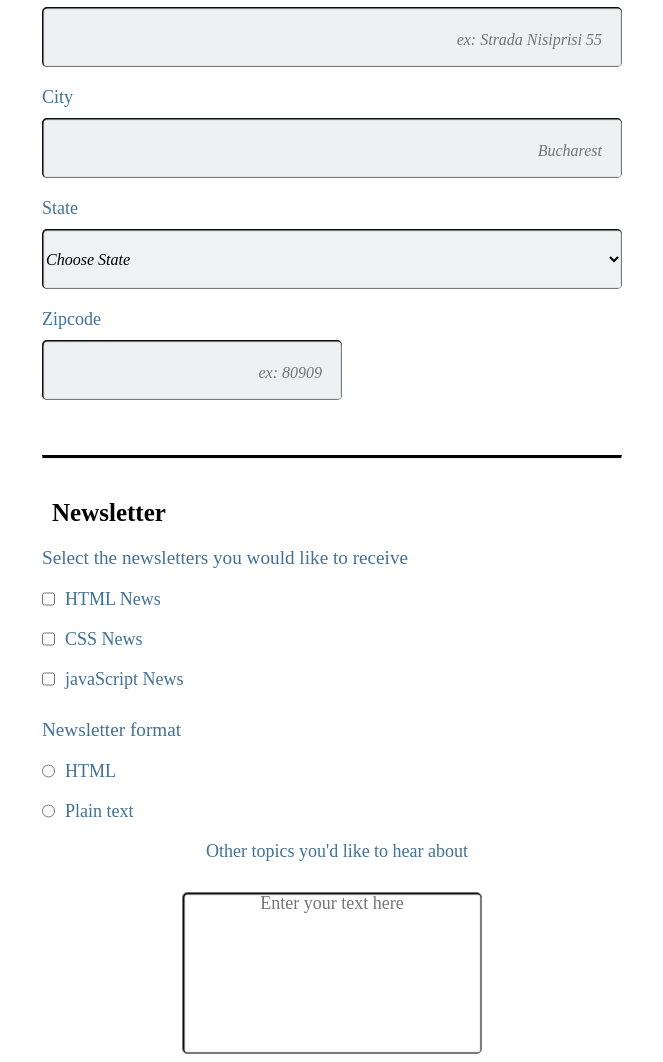
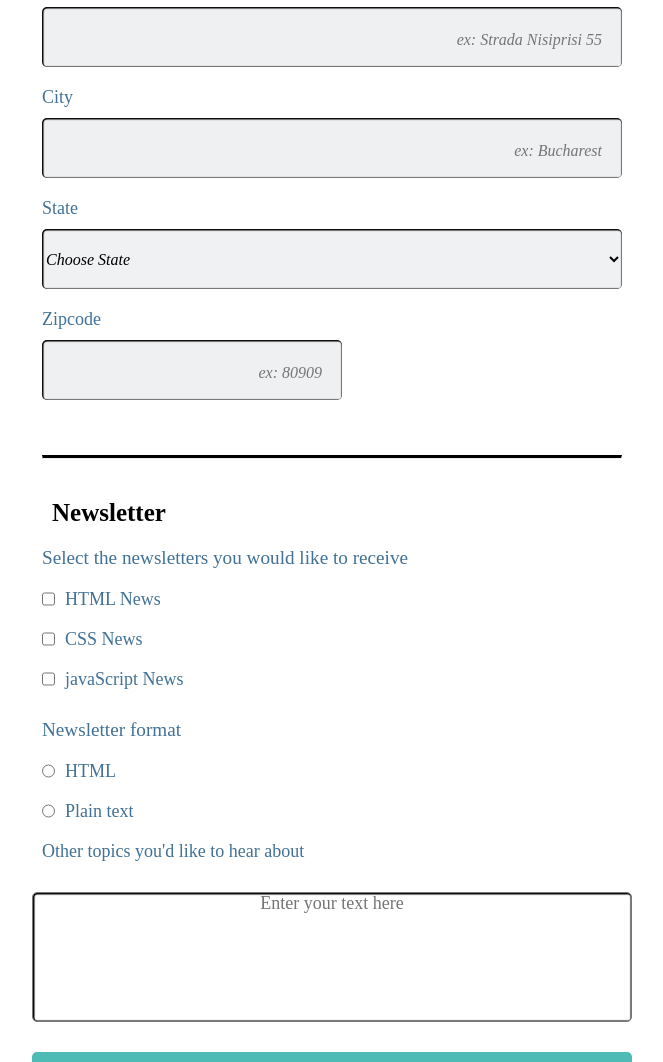
Before and after one commit to TypeErrorDev/Error-Dev-Registration-Form, a plain HTML site: page index.html in a window 1280 px wide. Shown: the part 662-1724 px from the top of the page, without its empty margins (308-971 px from the left). Drawn offline with Linux system fonts and the light colour scheme; a web font is replaced by a local one.

Commit message:
maybe final update? just have to get some peer reviews done and I MIGHT submit today

```diff
--- a/index.html
+++ b/index.html
@@ -60,17 +60,24 @@
         />
 
         <!-- Street Address -->
-        <label for="address" >Street Address</label>
+        <label for="address">Street Address</label>
         <input
           type="text"
           id="address"
           name="contact-address"
-          class="input-field" placeholder="ex: Strada Nisiprisi 55"
+          class="input-field"
+          placeholder="ex: Strada Nisiprisi 55"
         />
 
         <!-- City -->
         <label for="city" class="">City</label>
-        <input type="text" id="city" name="contact-city" class="input-field" placeholder="Bucharest"/>
+        <input
+          type="text"
+          id="city"
+          name="contact-city"
+          class="input-field"
+          placeholder="ex: Bucharest"
+        />
 
         <!-- State -->
         <label for="state" class="input">State</label>
@@ -211,7 +218,13 @@
       <div class="bottom-text">
         <label for="text">Other topics you'd like to hear about</label>
 
-        <textarea name="text" id="text" cols="30" rows="10" placeholder="Enter your text here"></textarea>
+        <textarea
+          name="text"
+          id="text"
+          cols="30"
+          rows="10"
+          placeholder="Enter your text here"
+        ></textarea>
       </div>
 
       <button class="signup">Sign Up</button>
--- a/style.css
+++ b/style.css
@@ -102,9 +102,9 @@ input::placeholder {
   font-style: italic;
   font-size: 16px;
 }
-textarea::placeholder{
-font-size: large;
-text-align: center;
+textarea::placeholder {
+  font-size: large;
+  text-align: center;
 }
 
 select {
@@ -138,7 +138,7 @@ select {
 #check-css,
 #check-javascript,
 #rd-html,
-#rd-plain{
+#rd-plain {
   height: 20px;
 }
 
@@ -208,14 +208,26 @@ footer {
     margin: 10px auto;
   }
 
+  textarea {
+    width: 100%;
+    height: 130px;
+  }
+  textarea::placeholder {
+    text-align: center;
+  }
+
   .bottom-text {
     display: flex;
     justify-content: center;
     flex-direction: column;
     align-items: center;
   }
+  .bottom-text label {
+    align-self: flex-start;
+  }
 
   .signup {
     align-self: center;
+    width: 100%;
   }
 }
```
